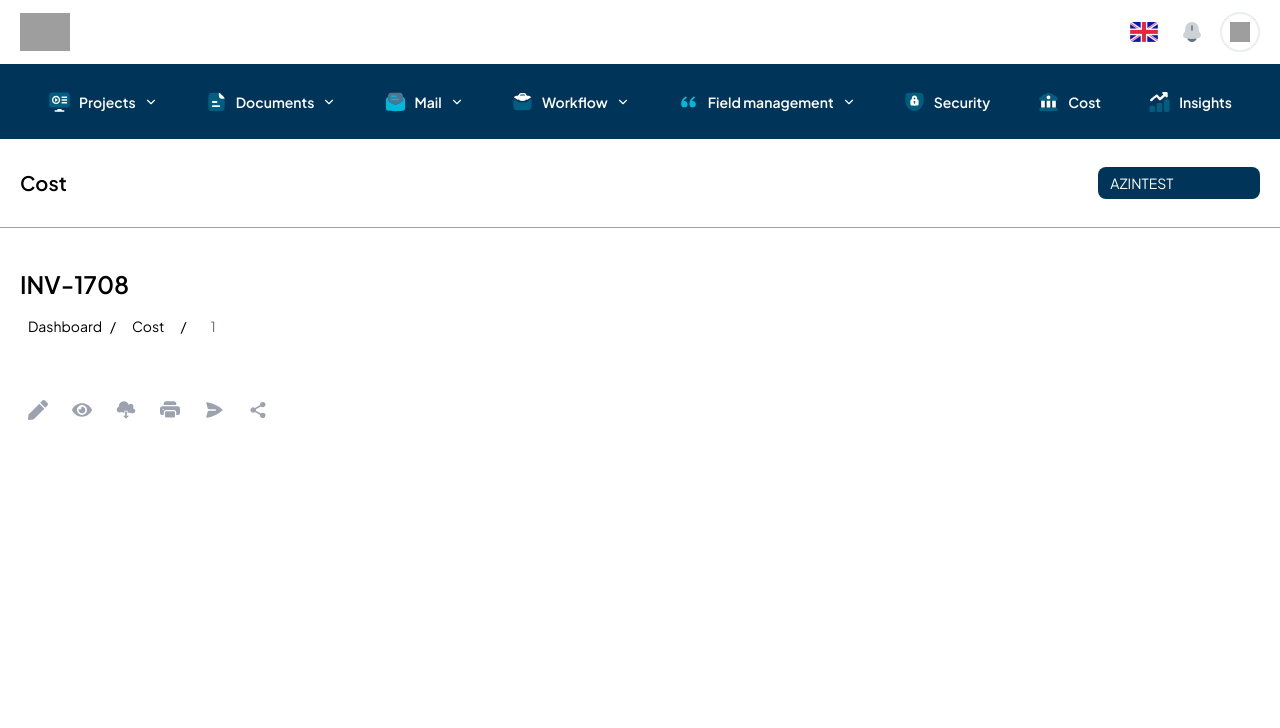
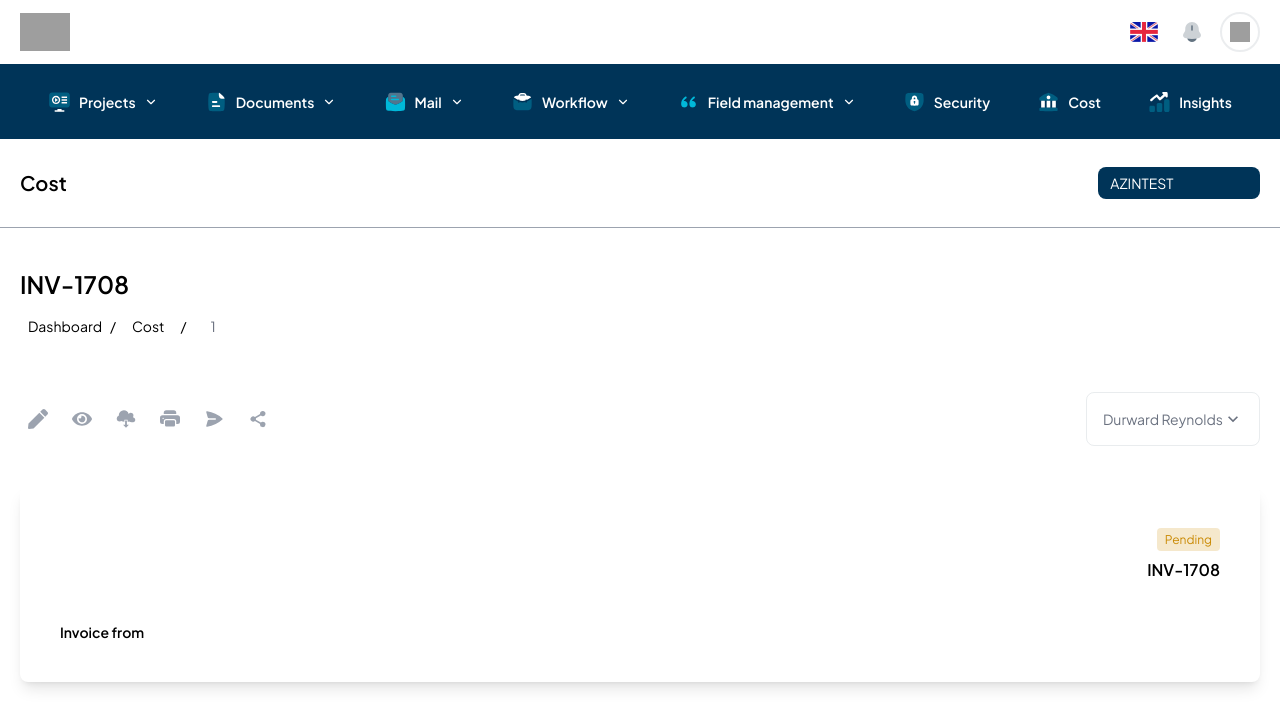
Before and after one commit to BCPAZ/crm-app, a React (Vite) app: page /cost/1 in a window 1280 px wide. Shown: the top 728 px of the page. Built offline with nearby package versions, Linux system fonts and the light colour scheme; grey boxes are pictures that could not be loaded.

Commit message:
feat : Invoice detail card created

```diff
--- a/src/views/App/InvoiceDetail.jsx
+++ b/src/views/App/InvoiceDetail.jsx
@@ -4,12 +4,26 @@ import userInvoices from "@/mocks/userInvoices";
 import Breadcrumb from "@/components/App/Cost/Breadcrumb";
 import NotFound from "./NotFound";
 import { invoiceIcons } from "@/utils/constants";
+import Select from "@/components/common/Select";
 const InvoiceDetail = () => {
   const { id } = useParams();
   const data = userInvoices.find((invoice) => invoice.id === parseInt(id));
 
   if (!data) {
     return <NotFound name="Invoice" />;
+  }
+
+  const renderStatus = (status) => {
+    switch(status) {
+      case 'denied':
+        return <span className="text-xs py-1 px-2  rounded bg-red-600/20 text-red-600 capitalize w-full">{status}</span>;
+      case 'paid':
+        return <span className="text-xs py-1 px-2  rounded bg-green-600/20 text-green-600 capitalize w-full">{status}</span>;
+      case 'pending':
+        return <span className="text-xs py-1 px-2 rounded bg-yellow-600/20 text-yellow-600 capitalize w-full">{status}</span>;
+      default:
+        return <span className="text-xs py-1 px-2  rounded bg-gray-600/40 capitalize w-full">{status}</span>;
+    }
   }
   return (
     <sections>
@@ -28,7 +42,7 @@ const InvoiceDetail = () => {
           <h1 className="text-2xl font-semibold">{data.code}</h1>
           <Breadcrumb />
         </div>
-        <div>
+        <div className="flex items-center justify-between">
           <div className="flex items-center gap-2">
             {invoiceIcons.map((invIcon, index) => (
               <button
@@ -42,6 +56,20 @@ const InvoiceDetail = () => {
               </button>
             ))}
           </div>
+          <div className="w-fit">
+          <Select />
+          </div>
+        </div>
+        <div className="mt-10 bg-white rounded-lg shadow-lg p-10">
+            <div className="flex flex-col items-end gap-2 w-full">
+              <span>{renderStatus(data.status)}</span>
+              <span className="text-md font-semibold">{data.code}</span>
+            </div>
+            <div className="grid grid-cols-2 mt-10">
+              <div>
+                <h3 className="text-sm font-semibold">Invoice from</h3>
+              </div>
+            </div>
         </div>
       </div>
     </sections>
```
